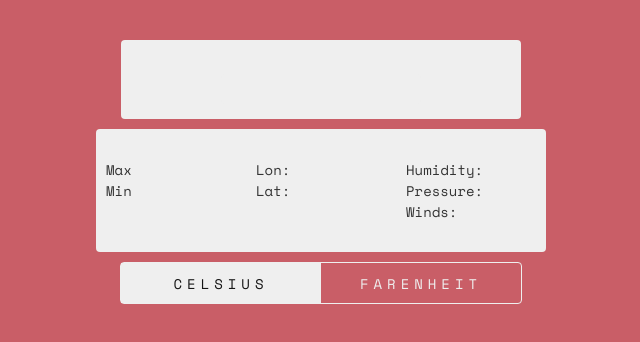
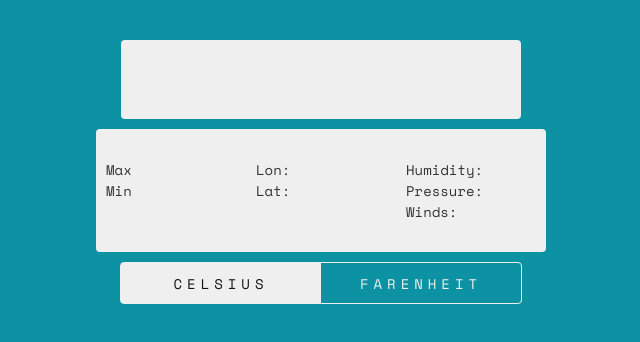
Before and after one commit to FalconView/weather_API_Project, a plain HTML site: page index.html in a window 1280 px wide. Shown: the whole page, without its empty margins (319-959 px from the left). Drawn offline with nearby package versions, Linux system fonts and the light colour scheme.

Commit message:
style.css & script.js was linked to index.html

```diff
--- a/css/style.css
+++ b/css/style.css
@@ -2,7 +2,7 @@
 @import url("https://fonts.googleapis.com/css?family=Open+Sans:200,400,600,700,800");
 body {
   height: 100%;
-  background: #c95e67;
+  background: #0d92a3;
   /* fallback for old browsers */
 }
 h1 {
```
